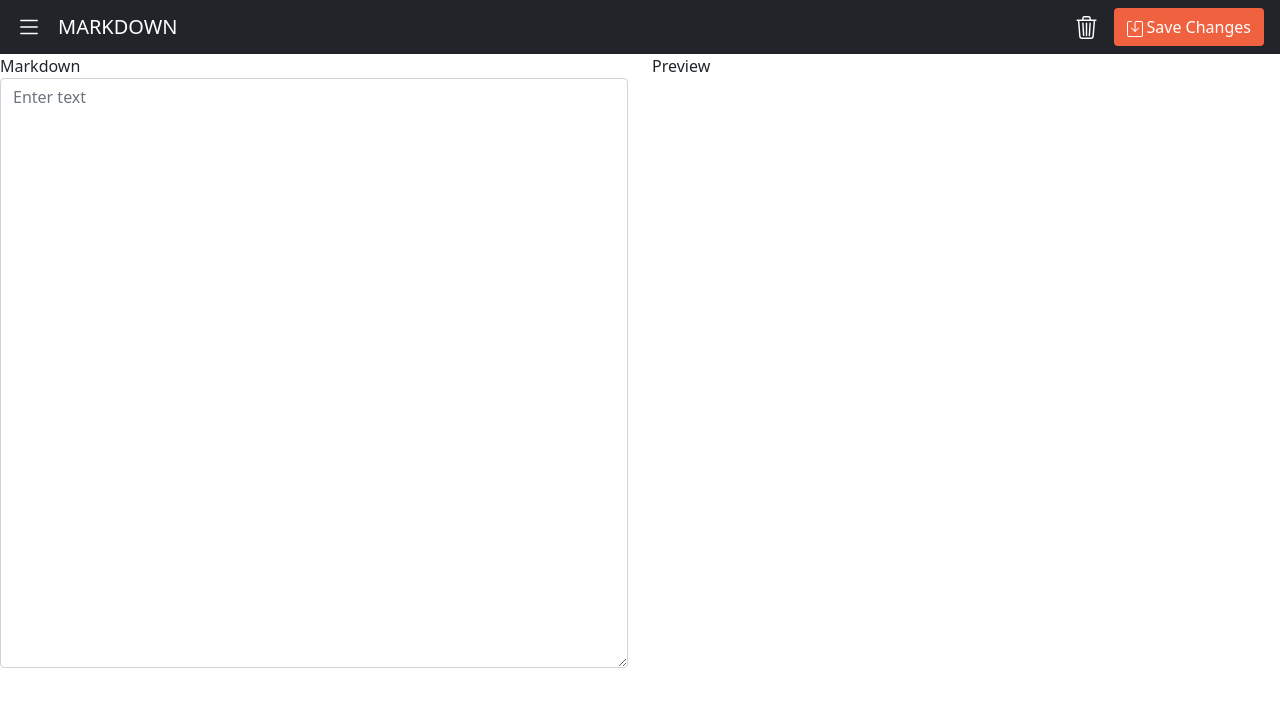
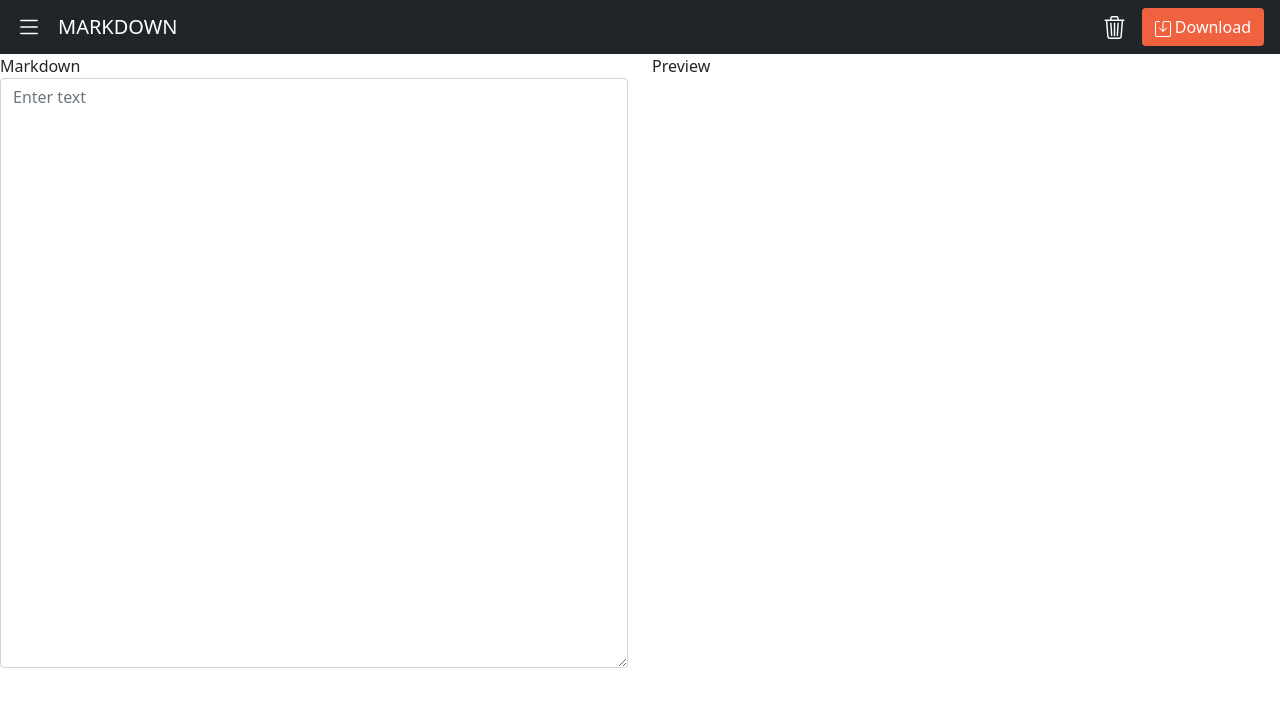
Before and after one commit to Zach-Trani/markdown-editor, a React (Create React App) app: page / in a window 1280 px wide. Shown: the top 704 px of the page. Built offline with nearby package versions, Linux system fonts and the light colour scheme.

Commit message:
fix: convert all references of save changes component to download component

```diff
--- a/src/Components/SaveChanges/save-changes.module.scss
+++ b/src/Components/Download/downloadButton.module.scss
@@ -1,9 +1,9 @@
-.saveButton {
+.downloadButton{
   background-color: #f06140;
   color: white;
 }
 
-.saveButton:hover {
+.downloadButton:hover {
   background-color: #b2452c;
   color: white;
 }
--- a/src/Components/SaveChanges/index.js
+++ b/src/Components/Download/index.js
@@ -1,15 +1,15 @@
 import clsx from "clsx";
-import styles from "./save-changes.module.scss";
+import styles from "./downloadButton.module.scss";
 
 /**
- * SaveChanges component is a button that is used to save the changes that a user makes to their markdown document.
+ * Download component is a button that is used to save the changes that a user makes to their markdown document.
  *
  * @return {*}
  */
-function SaveChanges() {
+function Download() {
   return (
     <div className="ms-3 me-3">
-      <button className={clsx("btn d-flex", styles.saveButton)} type="submit">
+      <button className={clsx("btn d-flex", styles.downloadButton)} type="submit">
         <div className="me-1">
           <svg
             xmlns="http://www.w3.org/2000/svg"
@@ -22,10 +22,10 @@ function SaveChanges() {
             <path d="M2 1a1 1 0 0 0-1 1v12a1 1 0 0 0 1 1h12a1 1 0 0 0 1-1V2a1 1 0 0 0-1-1H9.5a1 1 0 0 0-1 1v7.293l2.646-2.647a.5.5 0 0 1 .708.708l-3.5 3.5a.5.5 0 0 1-.708 0l-3.5-3.5a.5.5 0 1 1 .708-.708L7.5 9.293V2a2 2 0 0 1 2-2H14a2 2 0 0 1 2 2v12a2 2 0 0 1-2 2H2a2 2 0 0 1-2-2V2a2 2 0 0 1 2-2h2.5a.5.5 0 0 1 0 1H2z" />
           </svg>
         </div>
-        Save Changes
+        Download
       </button>
     </div>
   );
 }
 
-export default SaveChanges;
+export default Download;
--- a/src/Components/NavBar/index.js
+++ b/src/Components/NavBar/index.js
@@ -1,4 +1,5 @@
-import SaveChanges from "../SaveChanges";
+import Download from "../Download";
+import SaveChanges from "../Download";
 
 
 /**
@@ -19,7 +20,7 @@ const NavBar = () => {
                 <svg xmlns="http://www.w3.org/2000/svg" width="23" height="23" fill="white" className="bi bi-trash3" viewBox="0 0 16 16">
                     <path d="M6.5 1h3a.5.5 0 0 1 .5.5v1H6v-1a.5.5 0 0 1 .5-.5ZM11 2.5v-1A1.5 1.5 0 0 0 9.5 0h-3A1.5 1.5 0 0 0 5 1.5v1H2.506a.58.58 0 0 0-.01 0H1.5a.5.5 0 0 0 0 1h.538l.853 10.66A2 2 0 0 0 4.885 16h6.23a2 2 0 0 0 1.994-1.84l.853-10.66h.538a.5.5 0 0 0 0-1h-.995a.59.59 0 0 0-.01 0H11Zm1.958 1-.846 10.58a1 1 0 0 1-.997.92h-6.23a1 1 0 0 1-.997-.92L3.042 3.5h9.916Zm-7.487 1a.5.5 0 0 1 .528.47l.5 8.5a.5.5 0 0 1-.998.06L5 5.03a.5.5 0 0 1 .47-.53Zm5.058 0a.5.5 0 0 1 .47.53l-.5 8.5a.5.5 0 1 1-.998-.06l.5-8.5a.5.5 0 0 1 .528-.47ZM8 4.5a.5.5 0 0 1 .5.5v8.5a.5.5 0 0 1-1 0V5a.5.5 0 0 1 .5-.5Z" />
                 </svg>
-                <SaveChanges />
+                <Download />
             </div>
         </nav>
     );
```
